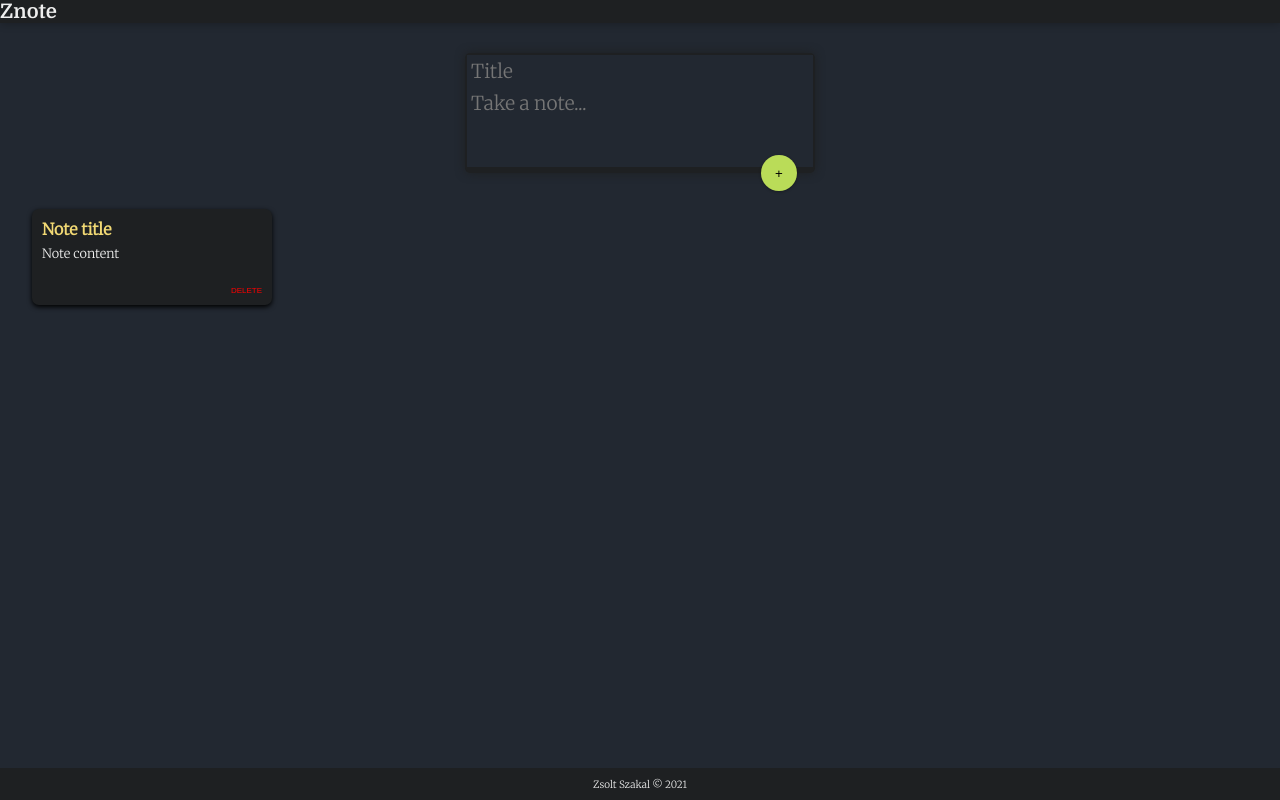
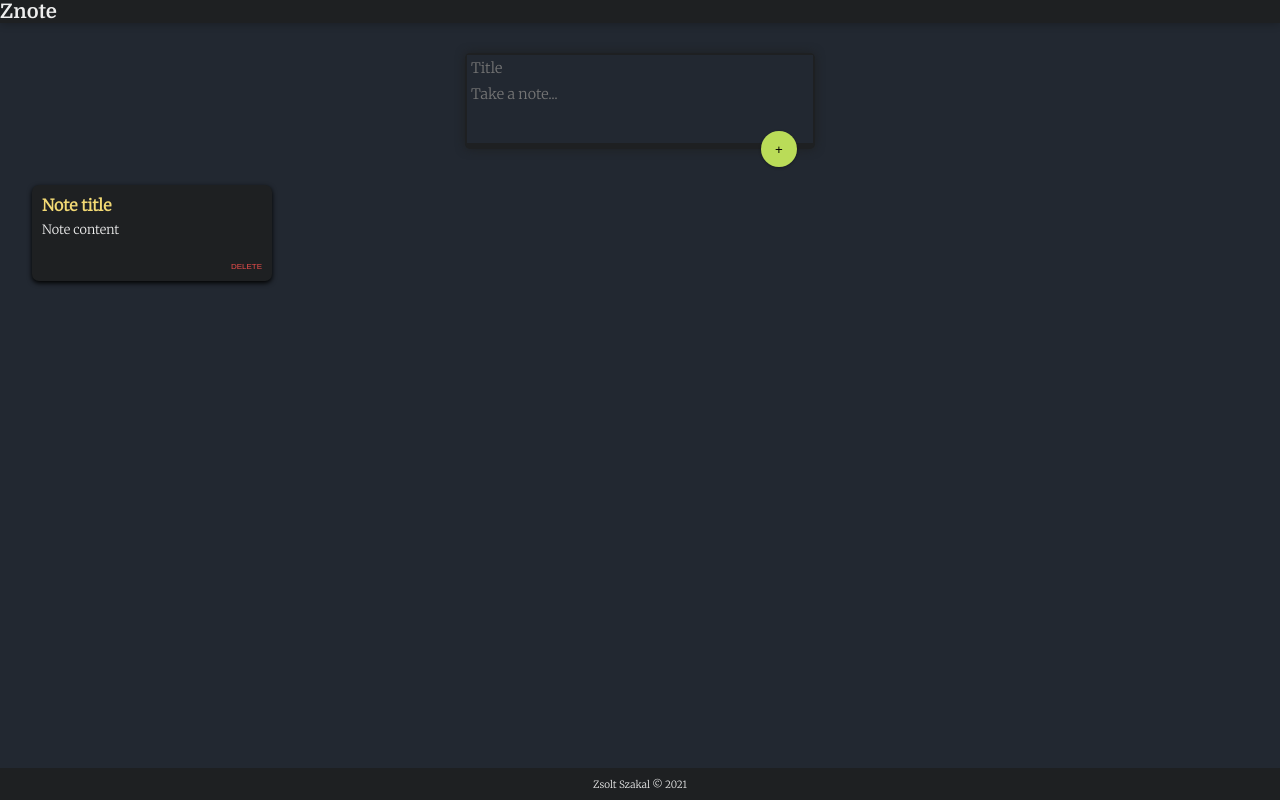
Before and after one commit to zsoltszakal/znote-app, a React (Create React App) app: page / in a window 1280 px wide. Built offline with nearby package versions, Linux system fonts and the light colour scheme.

Commit message:
added function to form

```diff
--- a/public/styles.css
+++ b/public/styles.css
@@ -68,7 +68,7 @@
 .dbutton {
   background-color: #1e2022;
   margin-top: 15px;
-  color: red;
+  color: #eb4d4b;
   border: 0px;
   float: right;
   font-size: 8px;
@@ -91,7 +91,7 @@
   border: none;
   padding: 4px;
   outline: none;
-  font-size: 1.2em;
+  font-size: 0.9em;
   font-family: inherit;
   resize: none;
   color: #eeeeee;
--- a/src/components/CreateArea.jsx
+++ b/src/components/CreateArea.jsx
@@ -1,11 +1,29 @@
-import React from "react";
+import React, {useState} from "react";
 
 function CreateArea() {
+
+    const [note, setNote] = useState({
+        title: "",
+        content: ""
+
+    })
+
+    function handleChange(event){
+     const {name, value}   = event.target
+
+        setNote(prevNote => {
+            return {
+                ...prevNote,
+                [name]: value
+            }
+        })
+    }
+
   return (
     <div>
       <form>
-        <input name="title" placeholder="Title" />
-        <textarea name="content" placeholder="Take a note..." rows="3" />
+        <input name="title" onChange={handleChange} value={note.title} placeholder="Title" />
+        <textarea name="content" onChange={handleChange} value={note.content} placeholder="Take a note..." rows="3" />
         <button>+</button>
       </form>
     </div>
```
Also changed, not shown: 1 other file (tests, documents, lock files or other folders).
